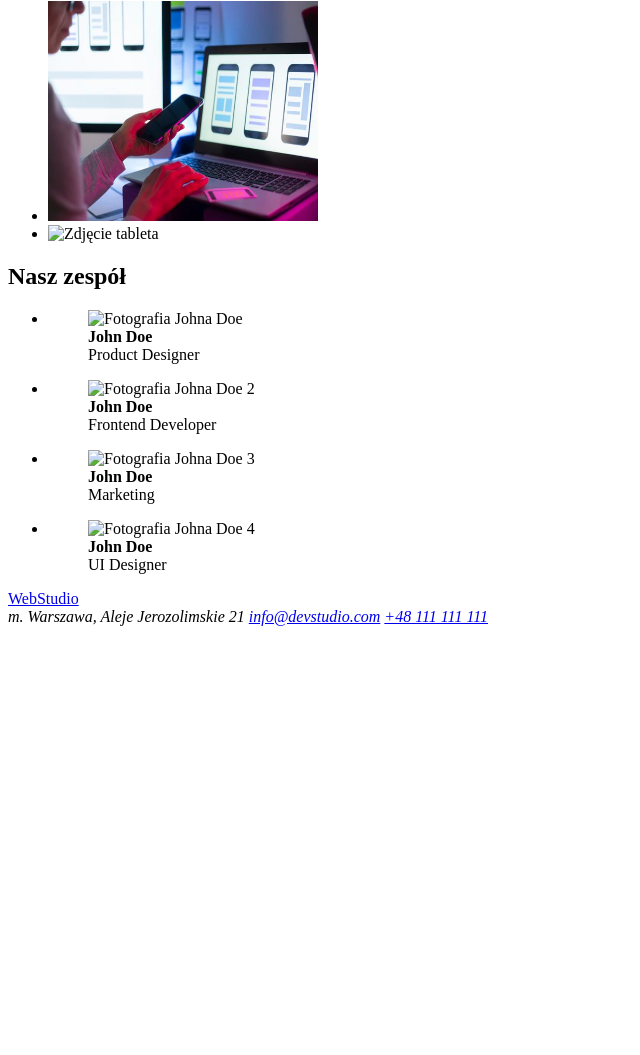
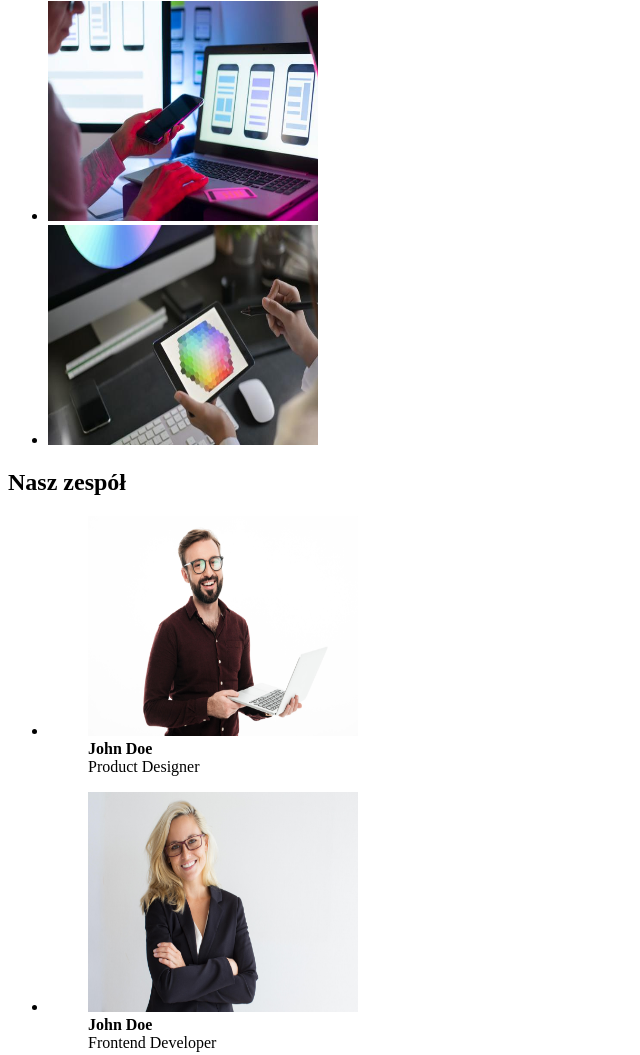
Before and after one commit to Michal-Jarek/goit-markup-hw-01, a plain HTML site: page index.html in a window 1280 px wide. Shown: the part 681-1736 px from the top of the page, without its empty margins (0-640 px from the left). Before the commit the page ends 1315 px from the top, so only its background shows below. Drawn offline with Linux system fonts and the light colour scheme; the site is published under a folder, as on GitHub Pages, so addresses that start at the root find nothing.

Commit message:
Zmiana odnośników

```diff
--- a/index.html
+++ b/index.html
@@ -66,7 +66,7 @@
         </li>
         <li>
           <img
-            src="/images/photo_3.jpg"
+            src="images/photo_3.jpg"
             alt="Zdjęcie tableta"
             width="270"
             height="220"
@@ -79,7 +79,7 @@
         <li>
           <figure>
             <img
-              src="/images/photo_4.jpg"
+              src="images/photo_4.jpg"
               alt="Fotografia Johna Doe"
               width="270"
               height="220"
@@ -93,7 +93,7 @@
         <li>
           <figure>
             <img
-              src="/images/photo_5.jpg"
+              src="images/photo_5.jpg"
               alt="Fotografia Johna Doe 2"
               width="270"
               height="220"
@@ -107,7 +107,7 @@
         <li>
           <figure>
             <img
-              src="/images/photo_6.jpg"
+              src="images/photo_6.jpg"
               alt="Fotografia Johna Doe 3"
               width="270"
               height="220"
@@ -121,12 +121,11 @@
         <li>
           <figure>
             <img
-              src="/images/photo_7.jpg"
+              src="images/photo_7.jpg"
               alt="Fotografia Johna Doe 4"
               width="270"
               height="220"
             />
-
             <figcaption>
               <strong>John Doe</strong><br />
               UI Designer
```
